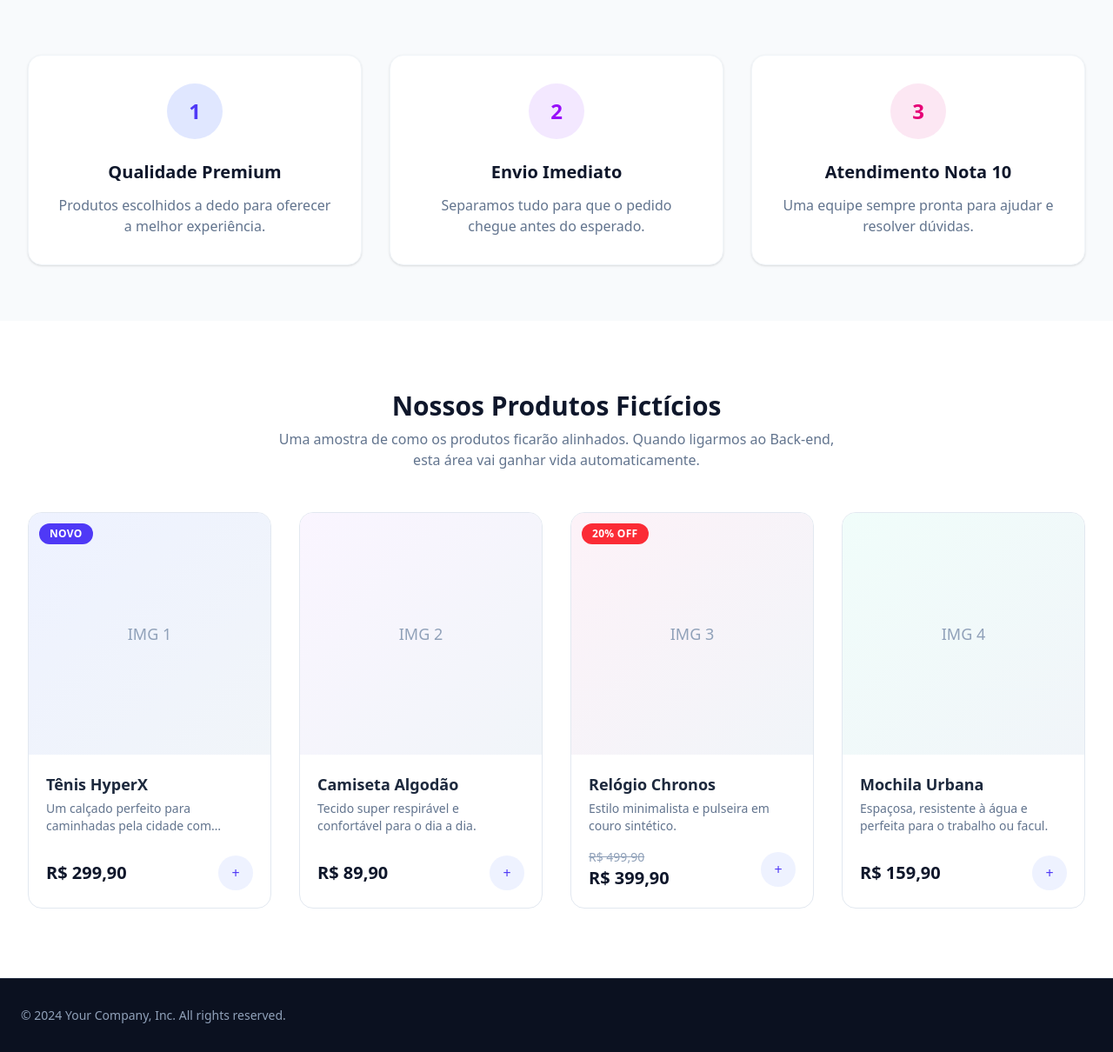
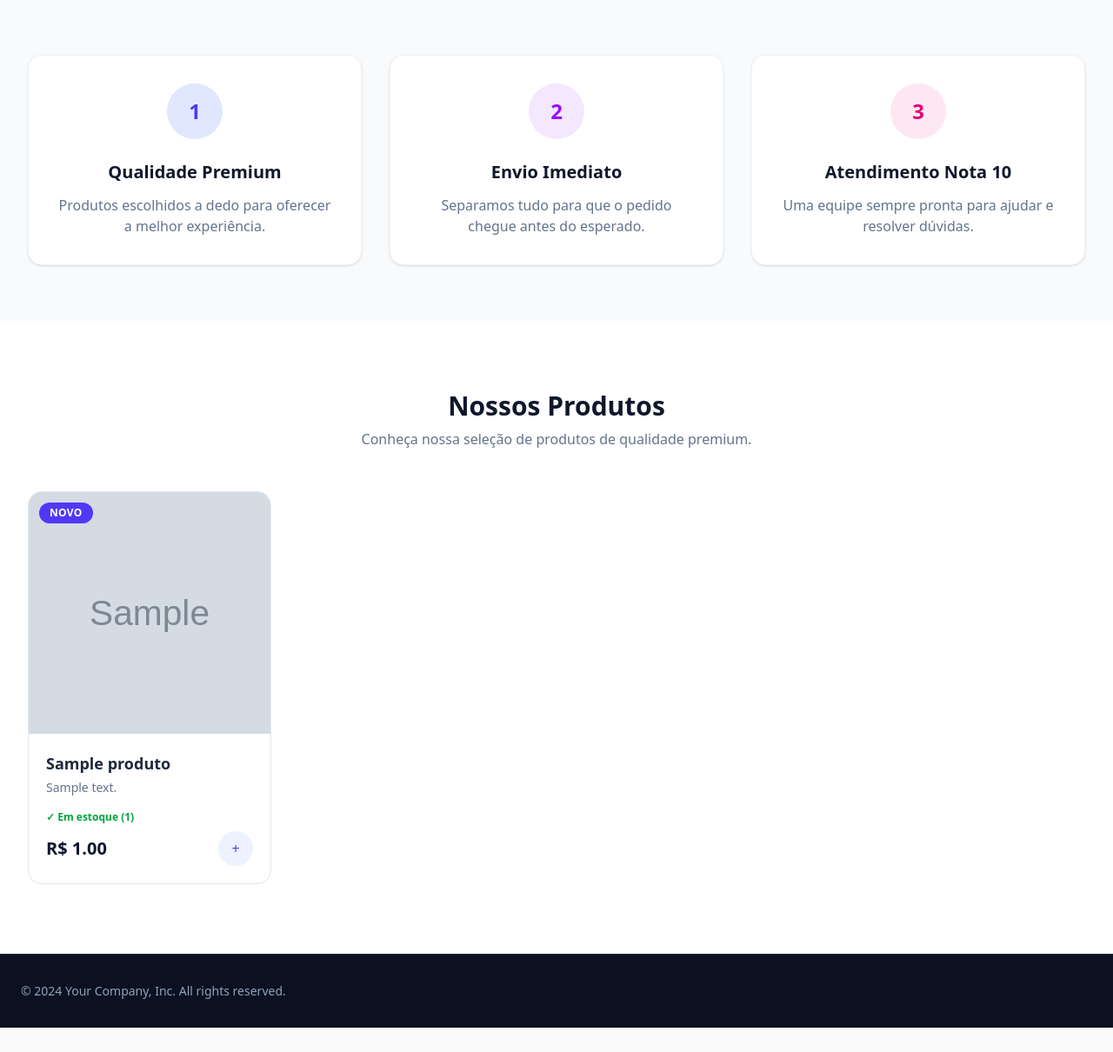
Before and after one commit to joaopedrosandriterra-pixel/Loja, a Django app: page / in a window 1280 px wide. Shown: the part 619-1829 px from the top of the page at 87% size. After the commit the page ends 1801 px from the top, so only its background shows below. Run offline with Django 5.2, Linux system fonts and the light colour scheme; tables that the repository leaves empty hold one stand-in row (values such as "Sample post"); grey boxes marked "Sample" are stand-in pictures; style sheets or scripts are compiled from the project's sources.

Commit message:
future/add_images_products

```diff
--- a/config/settings.py
+++ b/config/settings.py
@@ -136,6 +136,10 @@ STATICFILES_DIRS = [
     BASE_DIR / 'static',
 ]
 
+# Media files (User uploads)
+MEDIA_URL = 'media/'
+MEDIA_ROOT = BASE_DIR / 'media'
+
 # Default primary key field type
 # https://docs.djangoproject.com/en/5.2/ref/settings/#default-auto-field
 
--- a/config/urls.py
+++ b/config/urls.py
@@ -16,9 +16,15 @@ Including another URLconf
 """
 from django.contrib import admin
 from django.urls import include, path
+from django.conf import settings
+from django.conf.urls.static import static
 
 urlpatterns = [
     path('admin/', admin.site.urls),
     path('', include('home.urls')),
     path('produtos/', include('produtos.urls')),
 ]
+
+# Servir arquivos de mídia em desenvolvimento
+if settings.DEBUG:
+    urlpatterns += static(settings.MEDIA_URL, document_root=settings.MEDIA_ROOT)
--- a/home/views.py
+++ b/home/views.py
@@ -1,4 +1,6 @@
 from django.shortcuts import render
+from produtos.models import Produto
 
 def home(request):
-    return render(request, 'home/home.html')
+    produtos = Produto.objects.all()
+    return render(request, 'home/home.html', {'produtos': produtos})
--- a/produtos/forms.py
+++ b/produtos/forms.py
@@ -4,7 +4,7 @@ from .models import Produto
 class ProdutoForm(forms.ModelForm):
     class Meta:
         model = Produto
-        fields = ['nome', 'preco', 'descricao', 'estoque']
+        fields = ['nome', 'preco', 'descricao', 'imagem', 'estoque']
         widgets = {
             'nome': forms.TextInput(attrs={
                 'class': 'mt-1 block w-full rounded-md border-gray-300 shadow-sm focus:border-indigo-500 focus:ring-indigo-500 sm:text-sm px-4 py-2 border',
@@ -24,4 +24,8 @@ class ProdutoForm(forms.ModelForm):
                 'class': 'mt-1 block w-full rounded-md border-gray-300 shadow-sm focus:border-indigo-500 focus:ring-indigo-500 sm:text-sm px-4 py-2 border',
                 'placeholder': 'Quantidade em estoque'
             }),
+            'imagem': forms.FileInput(attrs={
+                'class': 'mt-1 block w-full text-sm text-slate-500 file:mr-4 file:py-2 file:px-4 file:rounded-md file:border-0 file:text-sm file:font-semibold file:bg-indigo-50 file:text-indigo-700 hover:file:bg-indigo-100',
+                'accept': 'image/*'
+            }),
         }
--- a/produtos/models.py
+++ b/produtos/models.py
@@ -6,7 +6,7 @@ class Produto(models.Model):
     nome = models.CharField(max_length=200)
     preco = models.DecimalField(max_digits=10, decimal_places=2)
     descricao = models.TextField(max_length=5000)
-#   imagem = models.ImageField(upload_to='produtos/')
+    imagem = models.ImageField(upload_to='produtos/')
     estoque = models.IntegerField()
 
     def __str__(self):
--- a/produtos/views.py
+++ b/produtos/views.py
@@ -4,7 +4,7 @@ from django.contrib import messages
 
 def cadastro_produto(request):
     if request.method == 'POST':
-        form = ProdutoForm(request.POST)
+        form = ProdutoForm(request.POST, request.FILES)
         if form.is_valid():
             form.save()
             messages.success(request, 'Produto cadastrado com sucesso!')
--- a/requirements.txt
+++ b/requirements.txt
@@ -1,2 +1,3 @@
 Django>=5.2,<5.3
 psycopg[binary]>=3.2,<4.0
+pillow>=10.0,<11.0
--- a/templates/home/home.html
+++ b/templates/home/home.html
@@ -62,106 +62,65 @@
 
     <section id="produtos" class="py-20 bg-white">
         <div class="max-w-7xl mx-auto px-4 sm:px-6 lg:px-8">
-            <h2 class="text-3xl font-extrabold text-slate-900 mb-2 text-center">Nossos Produtos Fictícios</h2>
+            <h2 class="text-3xl font-extrabold text-slate-900 mb-2 text-center">Nossos Produtos</h2>
             <p class="text-center text-slate-500 mb-12 max-w-2xl mx-auto">
-                Uma amostra de como os produtos ficarão alinhados. Quando ligarmos ao Back-end,
-                esta área vai ganhar vida automaticamente.
+                Conheça nossa seleção de produtos de qualidade premium.
             </p>
 
+            {% if produtos %}
             <div class="grid grid-cols-1 sm:grid-cols-2 lg:grid-cols-4 gap-8">
-
-                <!-- Exemplo de Produto 1 -->
+                {% for produto in produtos %}
+                <!-- Card do Produto -->
                 <article class="group relative bg-white border border-slate-200 rounded-2xl overflow-hidden hover:shadow-2xl hover:shadow-indigo-500/10 transition-all duration-300 flex flex-col">
                     <!-- Área da Imagem do Produto -->
                     <div class="aspect-square bg-slate-100 overflow-hidden relative">
-                        <!-- Placeholder visual: Aqui entraria o {{ produto.imagem.url }} -->
-                        <div class="w-full h-full flex items-center justify-center text-slate-400 bg-gradient-to-br from-indigo-50 to-slate-100 group-hover:scale-110 transition-transform duration-500 ease-in-out">
-                            <span class="font-medium text-lg">IMG 1</span>
-                        </div>
-                        <!-- Tag de destaque (ex: Novo) -->
+                        {% if produto.imagem %}
+                            <img src="{{ produto.imagem.url }}" alt="{{ produto.nome }}" class="w-full h-full object-cover group-hover:scale-110 transition-transform duration-500 ease-in-out">
+                        {% else %}
+                            <div class="w-full h-full flex items-center justify-center text-slate-400 bg-gradient-to-br from-indigo-50 to-slate-100 group-hover:scale-110 transition-transform duration-500 ease-in-out">
+                                <span class="font-medium text-lg">Sem imagem</span>
+                            </div>
+                        {% endif %}
+                        <!-- Tag de destaque -->
                         <div class="absolute top-3 left-3 bg-indigo-600 text-white text-xs font-bold px-3 py-1 rounded-full uppercase tracking-wide">
                             Novo
                         </div>
                     </div>
                     <!-- Detalhes do Produto -->
                     <div class="p-5 flex flex-col flex-grow text-left">
-                        <h3 class="text-lg font-bold text-slate-800 mb-1 line-clamp-1 group-hover:text-indigo-600 transition-colors">Tênis HyperX</h3>
-                        <p class="text-sm text-slate-500 mb-4 line-clamp-2">Um calçado perfeito para caminhadas pela cidade com máximo estilo.</p>
+                        <h3 class="text-lg font-bold text-slate-800 mb-1 line-clamp-1 group-hover:text-indigo-600 transition-colors">{{ produto.nome }}</h3>
+                        <p class="text-sm text-slate-500 mb-4 line-clamp-2">{{ produto.descricao }}</p>
+
+                        <!-- Estoque e Preço -->
+                        <div class="text-xs text-slate-400 mb-2">
+                            {% if produto.estoque > 0 %}
+                                <span class="text-green-600 font-semibold">✓ Em estoque ({{ produto.estoque }})</span>
+                            {% else %}
+                                <span class="text-red-600 font-semibold">✗ Fora de estoque</span>
+                            {% endif %}
+                        </div>
 
                         <!-- Empurrar o preço e botão pro final -->
                         <div class="mt-auto flex items-center justify-between">
-                            <span class="text-xl font-extrabold text-slate-900">R$ 299,90</span>
-                            <button class="w-10 h-10 bg-indigo-50 text-indigo-600 rounded-full flex items-center justify-center hover:bg-indigo-600 hover:text-white transition-colors">
+                            <span class="text-xl font-extrabold text-slate-900">R$ {{ produto.preco|floatformat:2 }}</span>
+                            <button {% if produto.estoque == 0 %}disabled{% endif %} class="w-10 h-10 bg-indigo-50 text-indigo-600 rounded-full flex items-center justify-center hover:bg-indigo-600 hover:text-white transition-colors {% if produto.estoque == 0 %}opacity-50 cursor-not-allowed{% endif %}">
                                 +
                             </button>
                         </div>
                     </div>
                 </article>
-
-                <!-- Exemplo de Produto 2 -->
-                <article class="group relative bg-white border border-slate-200 rounded-2xl overflow-hidden hover:shadow-2xl hover:shadow-purple-500/10 transition-all duration-300 flex flex-col">
-                    <div class="aspect-square bg-slate-100 overflow-hidden relative">
-                        <div class="w-full h-full flex items-center justify-center text-slate-400 bg-gradient-to-br from-purple-50 to-slate-100 group-hover:scale-110 transition-transform duration-500 ease-in-out">
-                            <span class="font-medium text-lg">IMG 2</span>
-                        </div>
-                    </div>
-                    <div class="p-5 flex flex-col flex-grow text-left">
-                        <h3 class="text-lg font-bold text-slate-800 mb-1 line-clamp-1 group-hover:text-indigo-600 transition-colors">Camiseta Algodão</h3>
-                        <p class="text-sm text-slate-500 mb-4 line-clamp-2">Tecido super respirável e confortável para o dia a dia.</p>
-                        <div class="mt-auto flex items-center justify-between">
-                            <span class="text-xl font-extrabold text-slate-900">R$ 89,90</span>
-                            <button class="w-10 h-10 bg-indigo-50 text-indigo-600 rounded-full flex items-center justify-center hover:bg-indigo-600 hover:text-white transition-colors">
-                                +
-                            </button>
-                        </div>
-                    </div>
-                </article>
-
-                <!-- Exemplo de Produto 3 -->
-                <article class="group relative bg-white border border-slate-200 rounded-2xl overflow-hidden hover:shadow-2xl hover:shadow-pink-500/10 transition-all duration-300 flex flex-col">
-                    <div class="aspect-square bg-slate-100 overflow-hidden relative">
-                        <div class="w-full h-full flex items-center justify-center text-slate-400 bg-gradient-to-br from-pink-50 to-slate-100 group-hover:scale-110 transition-transform duration-500 ease-in-out">
-                            <span class="font-medium text-lg">IMG 3</span>
-                        </div>
-                        <div class="absolute top-3 left-3 bg-red-500 text-white text-xs font-bold px-3 py-1 rounded-full uppercase tracking-wide">
-                            20% OFF
-                        </div>
-                    </div>
-                    <div class="p-5 flex flex-col flex-grow text-left">
-                        <h3 class="text-lg font-bold text-slate-800 mb-1 line-clamp-1 group-hover:text-indigo-600 transition-colors">Relógio Chronos</h3>
-                        <p class="text-sm text-slate-500 mb-4 line-clamp-2">Estilo minimalista e pulseira em couro sintético.</p>
-                        <div class="mt-auto flex items-center justify-between">
-                            <div class="flex flex-col">
-                                <span class="text-sm text-slate-400 line-through">R$ 499,90</span>
-                                <span class="text-xl font-extrabold text-slate-900">R$ 399,90</span>
-                            </div>
-                            <button class="w-10 h-10 bg-indigo-50 text-indigo-600 rounded-full flex items-center justify-center hover:bg-indigo-600 hover:text-white transition-colors">
-                                +
-                            </button>
-                        </div>
-                    </div>
-                </article>
-
-                <!-- Exemplo de Produto 4 -->
-                <article class="group relative bg-white border border-slate-200 rounded-2xl overflow-hidden hover:shadow-2xl hover:shadow-teal-500/10 transition-all duration-300 flex flex-col">
-                    <div class="aspect-square bg-slate-100 overflow-hidden relative">
-                        <div class="w-full h-full flex items-center justify-center text-slate-400 bg-gradient-to-br from-teal-50 to-slate-100 group-hover:scale-110 transition-transform duration-500 ease-in-out">
-                            <span class="font-medium text-lg">IMG 4</span>
-                        </div>
-                    </div>
-                    <div class="p-5 flex flex-col flex-grow text-left">
-                        <h3 class="text-lg font-bold text-slate-800 mb-1 line-clamp-1 group-hover:text-indigo-600 transition-colors">Mochila Urbana</h3>
-                        <p class="text-sm text-slate-500 mb-4 line-clamp-2">Espaçosa, resistente à água e perfeita para o trabalho ou facul.</p>
-                        <div class="mt-auto flex items-center justify-between">
-                            <span class="text-xl font-extrabold text-slate-900">R$ 159,90</span>
-                            <button class="w-10 h-10 bg-indigo-50 text-indigo-600 rounded-full flex items-center justify-center hover:bg-indigo-600 hover:text-white transition-colors">
-                                +
-                            </button>
-                        </div>
-                    </div>
-                </article>
-
+                {% endfor %}
             </div>
+            {% else %}
+            <div class="text-center py-20">
+                <div class="text-6xl mb-4">📦</div>
+                <h3 class="text-2xl font-bold text-slate-700 mb-2">Nenhum produto cadastrado</h3>
+                <p class="text-slate-500 mb-8">Comece adicionando seus produtos!</p>
+                <a href="{% url 'cadastro_produto' %}" class="inline-flex items-center gap-2 px-6 py-3 bg-indigo-600 text-white rounded-lg hover:bg-indigo-700 transition-colors">
+                    <span>+ Adicionar Produto</span>
+                </a>
+            </div>
+            {% endif %}
         </div>
     </section>
 
```
Also changed, not shown: templates/produtos/cadastro_produto.html (+12 -1 lines), media/produtos/pcgamer.jfif (added), produtos/migrations/0002_produto_imagem.py (added).
